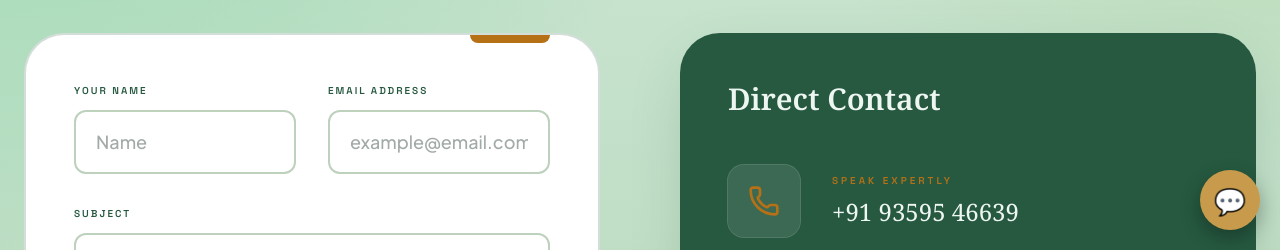
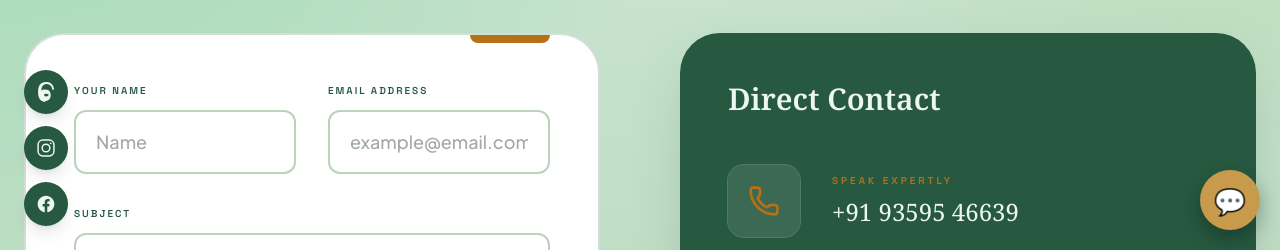
Before and after one commit to badabuyindia-code/Ekokintsugi-Website, a React (Vite) app: page /contact in a window 1280 px wide. Shown: the part 550-800 px from the top of the page. Built offline with nearby package versions, Linux system fonts and the light colour scheme; no server answers.

Commit message:
Update App.tsx

```diff
--- a/src/App.tsx
+++ b/src/App.tsx
@@ -19,6 +19,7 @@ import ContactPage from "./pages/ContactPage";
 import AuthPage from "./pages/AuthPage";
 import { CartProvider } from "./lib/CartContext";
 import CartDrawer from "./components/CartDrawer";
+import FloatingSocialLinks from "./components/FloatingSocialLinks";
 import ProductDetailPage from "./pages/ProductDetailPage";
 import AccountPage from "./pages/AccountPage";
 
@@ -78,6 +79,7 @@ function AppShell() {
         <Footer />
         <ImpactDashboard isOpen={isImpactOpen} onClose={closeImpactDashboard} />
         <CartDrawer />
+        <FloatingSocialLinks />
       </div>
     </>
   );
```
